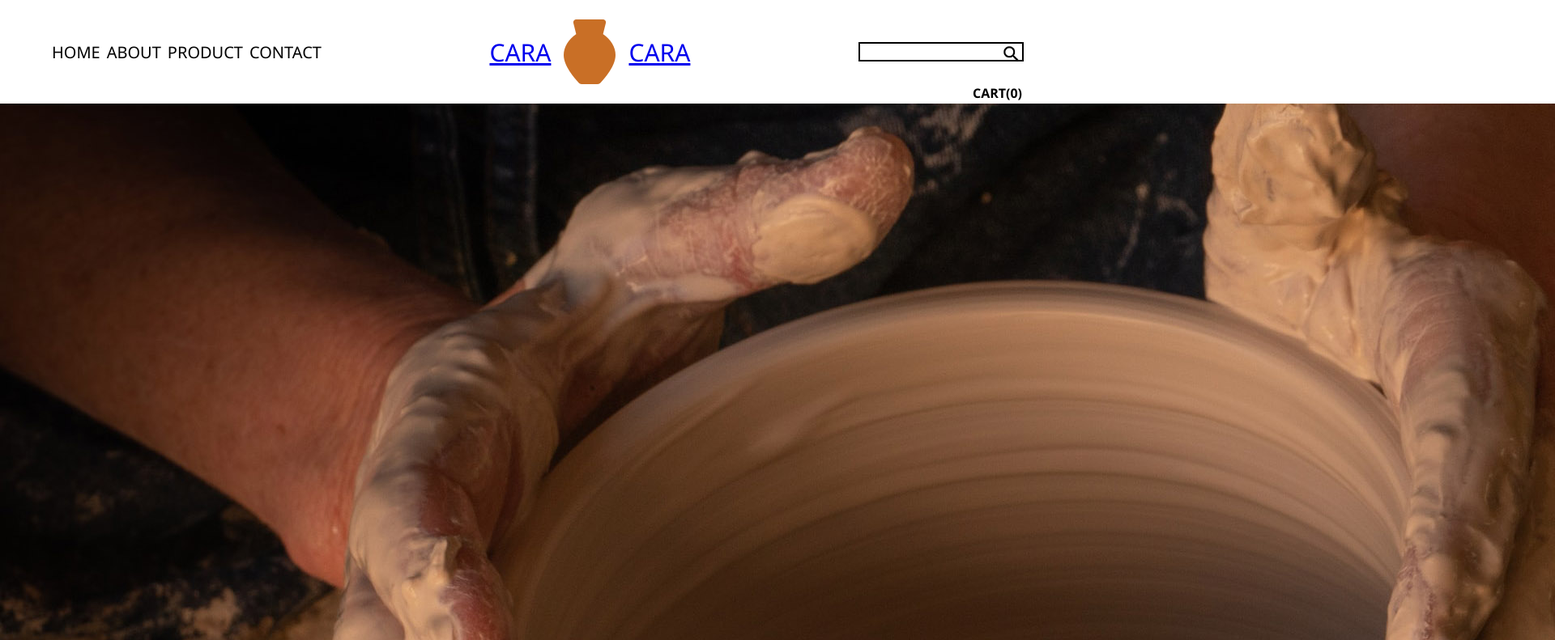
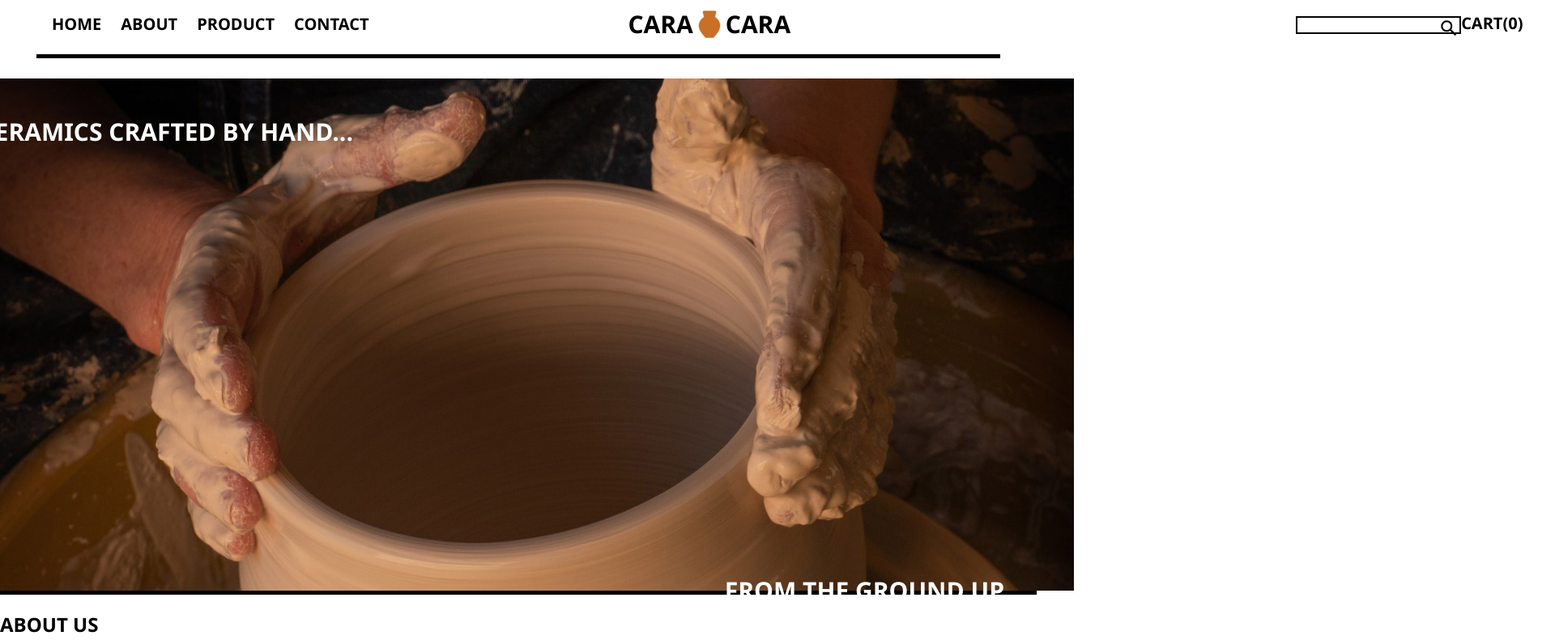
Before and after one commit to bondo07/eCommerce_Site, a plain HTML site: page index.html in a window 1280 px wide. Shown: the top 791 px of the page at 81% size, 1920 px wide, since content can reach past the window. Drawn offline with Linux system fonts and the light colour scheme.

Commit message:
Edited Nav bar styles + Created Home Landing styles

```diff
--- a/index.html
+++ b/index.html
@@ -10,7 +10,7 @@
 <body>
    <header>
     <nav>
-        <ul>
+        <ul class="navigationUL">
             <li>
                 <a href="#Home">HOME</a>
             </li>
@@ -24,21 +24,27 @@
                 <a href="#Contact">CONTACT</a>
             </li>
         </ul>
+        <a href="#" class="logoLink">
+            CARA
+                <img src="./assets/icons8-pottery-96.png">
+            CARA
+        </a>
+        <p>
+            <img src="./assets/1200px-Google_Magnifying_Glass.svg.png">
+        </p>
+        <a class="cart" href="#">CART(0)</a>
     </nav>
-        <a href="#">CARA <img src="./assets/icons8-pottery-96.png"> CARA</a>
-    <nav class="search-box search-image">
-        <img src="./assets/1200px-Google_Magnifying_Glass.svg.png">
-        <b href="">CART(0)</b>
-    </nav>
+    <hr class="nav-line">
    </header>
-   <main>
-    <div>
+   <!--<main>-->
+    <div class="home_img">
         <section class="home" id="Home">
-            <img src="./assets/earl-wilcox-y3W0CzO063w-unsplash-alt.jpg" alt="Pottery Hands">
-            <h1>CERAMICS CRAFTED BY HAND... ... FROM THE GROUND UP</h1>
+            <h1 class="home_txt1">CERAMICS CRAFTED BY HAND...</h1>
+            <h1 class="home_txt2"> ... FROM THE GROUND UP</h1>
+            <img src="./assets/earl-wilcox-y3W0CzO063w-unsplash-alt.jpg" alt="Pottery Hands" style="width: 1371px">
         </section>
     </div>
-    <div>
+<div>
         <section class="about" id="About">
             <h2>ABOUT US</h2>
             <p>Lorem ipsum dolor sit amet consectetur adipisicing elit. Quod molestiae dolor iste molestias eaque ducimus quos vel tempore. Id, tenetur quidem molestias esse animi laudantium eligendi maxime est obcaecati deserunt. Lorem ipsum dolor, sit amet consectetur adipisicing elit. Dolorum temporibus minus pariatur aspernatur exercitationem voluptates harum adipisci maiores quidem dolores officia nisi optio enim, quo doloremque quibusdam molestias impedit sit.
@@ -53,7 +59,7 @@
             </p>
         </section>
     </div>
-    <div>
+<!--    <div>
         <section class="products" id="Products">
             <h3>OUR PRODUCTS</h3>
             <div>
@@ -166,6 +172,6 @@
     <p>
        ©Copyright 2015-2022
     </p>
-   </footer>
+   </footer> -->
 </body>
-</html>
+</html> -->
--- a/styles.css
+++ b/styles.css
@@ -1,3 +1,11 @@
+/* *,
+*::before,
+*::after {
+    margin: 0;
+    padding: 0;
+    box-sizing: inherit;
+} */
+
 html {
     box-sizing: border-box;
 }
@@ -7,37 +15,9 @@ body {
     margin: 0;
 }
 
-header {
-    position: relative;
-    padding: 1rem;
-    display: flex;
-    align-items: center;
-    justify-content: space-between;
-}
-
-header a {
-    font-size: 30px;
-    display: flex;
-    align-items: center;
-}
-
-header b {
-    display: flex;
-    margin-top: 1.2rem;
-    justify-content: flex-end;
-
-}
-
-.search-box {
-    width: 200px;
-    height: 20px;
-    border: 2px solid black;
-    text-align: right;
-}
-
-
-nav img {
-    width: 26px;
+nav {
+    display: inline-flex;
+    font-weight: bold;
 }
 
 nav a {
@@ -47,12 +27,73 @@ nav a {
     text-align: center;
 }
 
-nav ul {
-    list-style: none;
-    display: flex;
+nav li {
+    display: inline;
+    margin-left: 1.5rem;
+    font-size: 20px;
 }
 
-nav li {
-    display: inline;
-    margin-left: .5rem;
+.navigationUL {
+    list-style: none;
+    display: flex
 }
+
+nav a img {
+    width: 40px;
+}
+
+nav img {
+    width: 26px;
+}
+
+.logoLink {
+    margin-left: 20rem;
+    font-size: 30px;
+    display: flex;
+    align-items: center;
+}
+nav p {
+    border: 2px solid black;
+    width: 200px;
+    height: 18px;
+    margin: 0;
+    padding: 0;
+    text-align: right;
+    margin-top:20px;
+    margin-left: 39rem;
+}
+.cart {
+    margin-top: 15px;
+}
+
+.home_img {
+    background-color: black;
+    margin-top: 25px;
+    display: flex;
+    justify-content: center;
+}
+.home_txt1 {
+    position: absolute;
+    font-size: 30px;
+    padding: 20px;
+    color: white;
+    font-weight: bold;
+}
+
+.home_txt2 {
+    position: absolute;
+    bottom: 5px;
+    right: 20px;
+    text-align: end;
+    font-size: 30px;
+    padding: 20px;
+    color: white;
+    font-weight: bold;
+}
+
+.nav-line {
+    height: 5px;
+    width: 93%;
+    border: 0;
+    background: black;
+}
```
